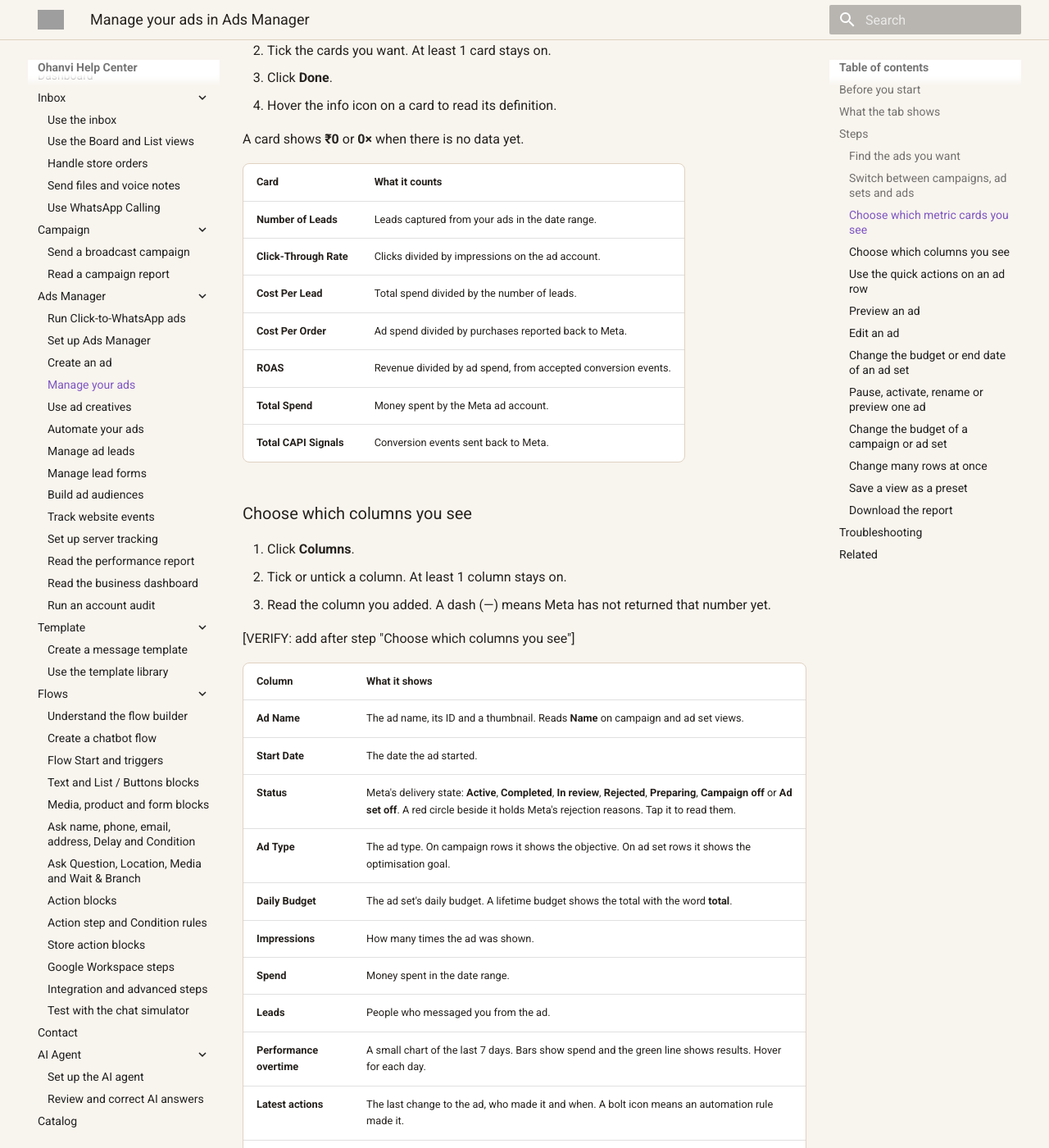
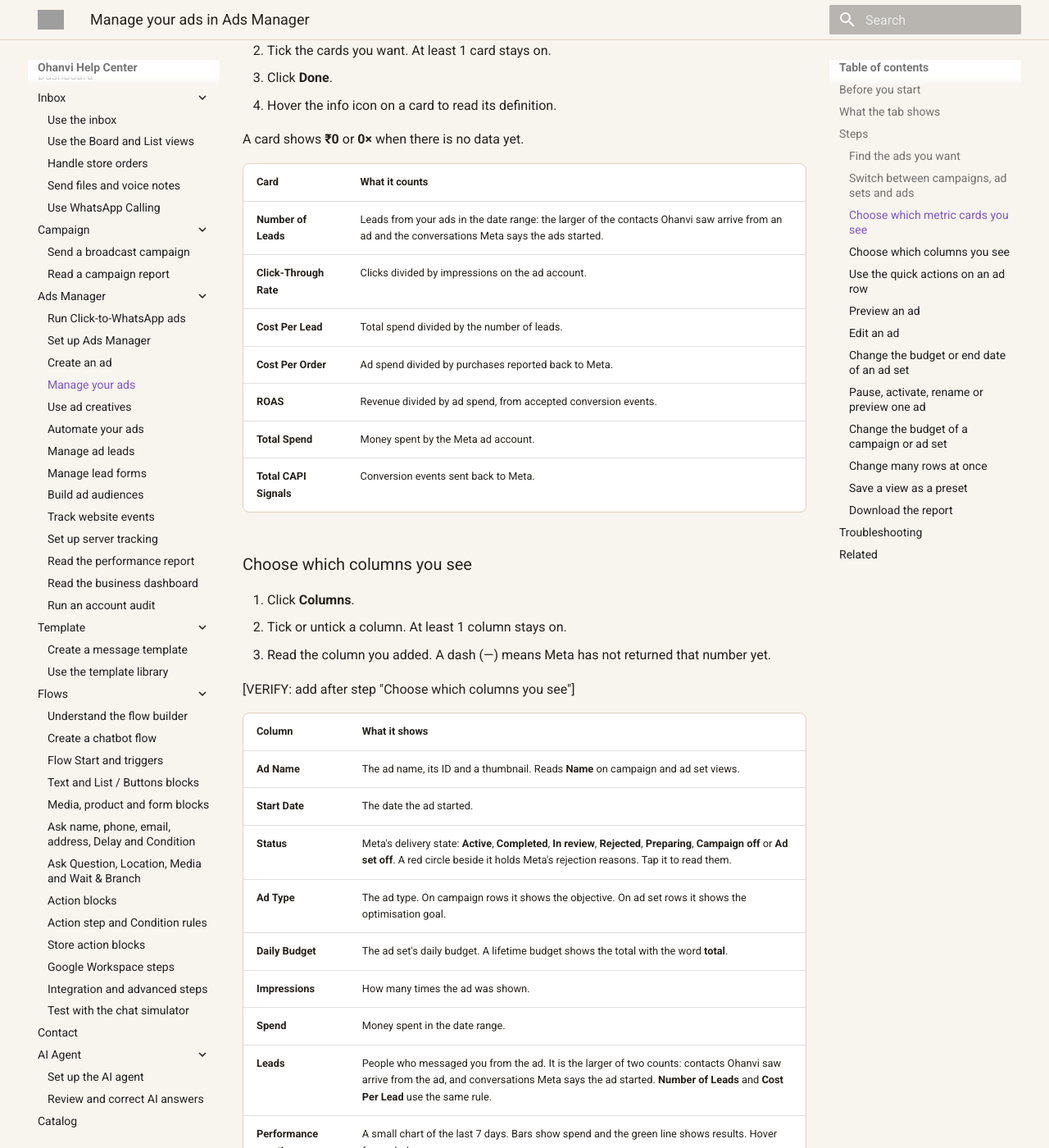
Before and after one commit to Ohanvi/ohanvi.github.io, an MkDocs documentation site: the page built from docs/whatsapp/ads-manager/manage-your-ads.md, in a window 1280 px wide and 1400 px high, scrolled down 2348 px. Shown: the whole window at 82% size. Built offline with MkDocs 1.6.1 and Material for MkDocs 9.7.7, drawn with Linux system fonts in a browser that asks for light colours; grey boxes are pictures that could not be loaded.

Commit message:
Clarify lead counting in ad metrics
Updated the WhatsApp Ads Manager docs to clarify that lead counts and Cost Per Lead use the larger of: contacts Ohanvi saw arrive from an ad and conversations Meta says the ad started. This makes the metric definition consistent across the dashboard cards and individual ad rows.

```diff
--- a/docs/whatsapp/ads-manager/manage-your-ads.md
+++ b/docs/whatsapp/ads-manager/manage-your-ads.md
@@ -66,7 +66,7 @@
 
 | Card | What it counts |
 |------|----------------|
-| **Number of Leads** | Leads captured from your ads in the date range. |
+| **Number of Leads** | Leads from your ads in the date range: the larger of the contacts Ohanvi saw arrive from an ad and the conversations Meta says the ads started. |
 | **Click-Through Rate** | Clicks divided by impressions on the ad account. |
 | **Cost Per Lead** | Total spend divided by the number of leads. |
 | **Cost Per Order** | Ad spend divided by purchases reported back to Meta. |
@@ -91,7 +91,7 @@
 | **Daily Budget** | The ad set's daily budget. A lifetime budget shows the total with the word **total**. |
 | **Impressions** | How many times the ad was shown. |
 | **Spend** | Money spent in the date range. |
-| **Leads** | People who messaged you from the ad. |
+| **Leads** | People who messaged you from the ad. It is the larger of two counts: contacts Ohanvi saw arrive from the ad, and conversations Meta says the ad started. **Number of Leads** and **Cost Per Lead** use the same rule. |
 | **Performance overtime** | A small chart of the last 7 days. Bars show spend and the green line shows results. Hover for each day. |
 | **Latest actions** | The last change to the ad, who made it and when. A bolt icon means an automation rule made it. |
 | **Active optimization** | The automation rules watching this row. Green means the rule is live. Amber means preview only. Click it to open **Automation**. |
```
